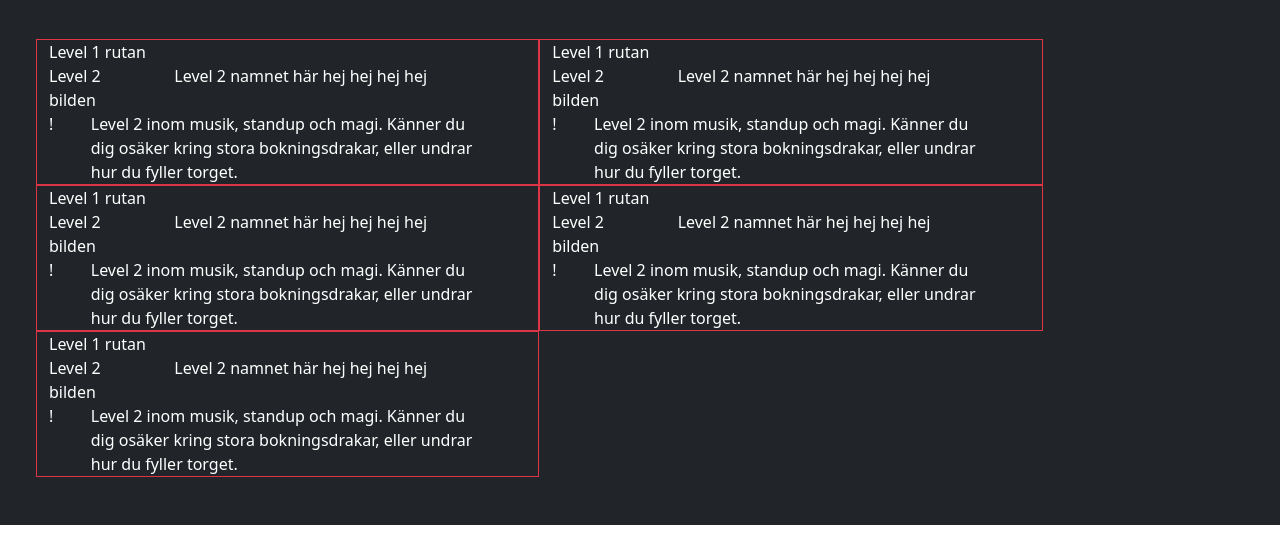
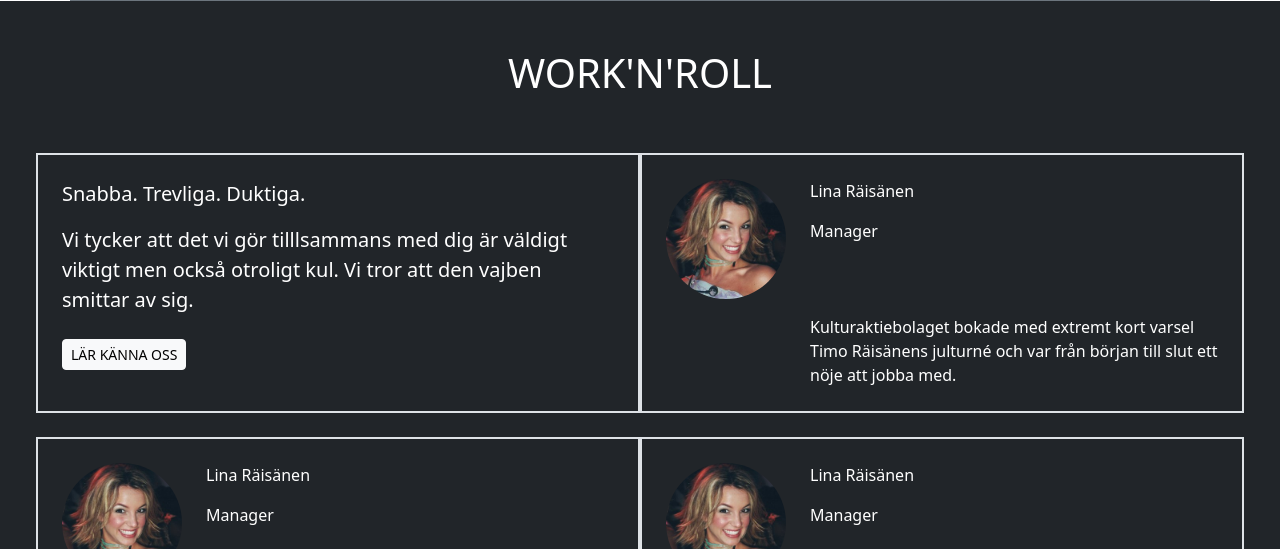
Before and after one commit to hejmaria/KBA-grund, a website: page index.html in a window 1280 px wide. Shown: the part 2251-2800 px from the top of the page. Before the commit the page ends 2776 px from the top, so only its background shows below. Drawn offline with nearby package versions, Linux system fonts and the light colour scheme.

Commit message:
add worknroll grid

```diff
--- a/index.html
+++ b/index.html
@@ -70,8 +70,8 @@
 
     <main>
       <!-- ARTIST GRID -->
-      <div class="container pb-5">
-        <div class="row row-cols-md-4 row-cols-sm- g-4">
+      <div class="container pb-5 border border-danger">
+        <div class="row row-cols-md-4 g-4">
           <div class="card h-100 text-white border-0">
             <img
               class="card-img"
@@ -171,7 +171,7 @@
         <div class="row">
           <div class="col-sm-10">
             <p class="subtitle">Subtitle</p>
-            <h2>Kevin bacon med salami</h2>
+            <h1>KEVIN BACON MED SALAMI</h1>
             <p class="lead">
               Kulturaktiebolaget är en artist- och eventbyrå med bred kompetens.
               Vi har arrangerat konserter och festivaler, skapat scener,
@@ -225,68 +225,106 @@
       <!-- WORK N ROLL GRID -->
 
       <div class="container-fluid bg-dark text-white p-5">
-        <div class="row">
-          <div class="col-md-5 border border-danger">
-            Level 1 rutan
+        <h1 class="text-center pb-5">WORK'N'ROLL</h1>
+        <div class="row justify-content-start g-4">
+          <div class="col-md-6 p-4 border border-2">
             <div class="row">
-              <div class="col-3">Level 2 bilden</div>
-              <div class="col-9">Level 2 namnet här hej hej hej hej</div>
-              <div class="col-3 col-sm-1">!</div>
-              <div class="col-9 col-sm-10">
-                Level 2 inom musik, standup och magi. Känner du dig osäker kring
-                stora bokningsdrakar, eller undrar hur du fyller torget.
+              <div class="col-12 pb-2">
+                <p class="lead">Snabba. Trevliga. Duktiga.</p>
+                <p class="lead">
+                  Vi tycker att det vi gör tilllsammans med dig är väldigt
+                  viktigt men också otroligt kul. Vi tror att den vajben smittar
+                  av sig.
+                </p>
+              </div>
+              <div class="col">
+                <button type="button" class="btn btn-light btn-sm">
+                  LÄR KÄNNA OSS
+                </button>
               </div>
             </div>
           </div>
 
-          <div class="col-md-5 border border-danger">
-            Level 1 rutan
+          <div class="col-md-6 p-4 border border-2">
             <div class="row">
-              <div class="col-3">Level 2 bilden</div>
-              <div class="col-9">Level 2 namnet här hej hej hej hej</div>
-              <div class="col-3 col-sm-1">!</div>
-              <div class="col-9 col-sm-10">
-                Level 2 inom musik, standup och magi. Känner du dig osäker kring
-                stora bokningsdrakar, eller undrar hur du fyller torget.
+              <div class="col-3 pb-3">
+                <img
+                  class="img-fluid rounded-circle"
+                  src="./assets/brittan.jpeg"
+                  alt="profile picture"
+                />
+              </div>
+              <div class="col-9">
+                <p class="Title5">Lina Räisänen</p>
+                <p class="body2">Manager</p>
+              </div>
+              <div class="col-sm-1 col-md-3"></div>
+              <div class="col-sm-10 col-md-9">
+                Kulturaktiebolaget bokade med extremt kort varsel Timo Räisänens
+                julturné och var från början till slut ett nöje att jobba med.
               </div>
             </div>
           </div>
 
-          <div class="col-md-5 border border-danger">
-            Level 1 rutan
+          <div class="col-md-6 p-4 border border-2">
             <div class="row">
-              <div class="col-3">Level 2 bilden</div>
-              <div class="col-9">Level 2 namnet här hej hej hej hej</div>
-              <div class="col-3 col-sm-1">!</div>
-              <div class="col-9 col-sm-10">
-                Level 2 inom musik, standup och magi. Känner du dig osäker kring
-                stora bokningsdrakar, eller undrar hur du fyller torget.
+              <div class="col-3 pb-3">
+                <img
+                  class="img-fluid rounded-circle"
+                  src="./assets/brittan.jpeg"
+                  alt="profile picture"
+                />
+              </div>
+              <div class="col-9">
+                <p class="Title5">Lina Räisänen</p>
+                <p class="body2">Manager</p>
+              </div>
+              <div class="col-sm-1 col-md-3"></div>
+              <div class="col-sm-10 col-md-9">
+                Kulturaktiebolaget bokade med extremt kort varsel Timo Räisänens
+                julturné och var från början till slut ett nöje att jobba med.
               </div>
             </div>
           </div>
 
-          <div class="col-md-5 border border-danger">
-            Level 1 rutan
+          <div class="col-md-6 p-4 border border-2">
             <div class="row">
-              <div class="col-3">Level 2 bilden</div>
-              <div class="col-9">Level 2 namnet här hej hej hej hej</div>
-              <div class="col-3 col-sm-1">!</div>
-              <div class="col-9 col-sm-10">
-                Level 2 inom musik, standup och magi. Känner du dig osäker kring
-                stora bokningsdrakar, eller undrar hur du fyller torget.
+              <div class="col-3 pb-3">
+                <img
+                  class="img-fluid rounded-circle"
+                  src="./assets/brittan.jpeg"
+                  alt="profile picture"
+                />
+              </div>
+              <div class="col-9">
+                <p class="Title5">Lina Räisänen</p>
+                <p class="body2">Manager</p>
+              </div>
+              <div class="col-sm-1 col-md-3"></div>
+              <div class="col-sm-10 col-md-9">
+                Kulturaktiebolaget bokade med extremt kort varsel Timo Räisänens
+                julturné och var från början till slut ett nöje att jobba med.
               </div>
             </div>
           </div>
 
-          <div class="col-md-5 border border-danger">
-            Level 1 rutan
+          <div class="col-md-6 p-4 border border-2">
             <div class="row">
-              <div class="col-3">Level 2 bilden</div>
-              <div class="col-9">Level 2 namnet här hej hej hej hej</div>
-              <div class="col-3 col-sm-1">!</div>
-              <div class="col-9 col-sm-10">
-                Level 2 inom musik, standup och magi. Känner du dig osäker kring
-                stora bokningsdrakar, eller undrar hur du fyller torget.
+              <div class="col-3 pb-3">
+                <img
+                  class="img-fluid rounded-circle"
+                  src="./assets/brittan.jpeg"
+                  alt="profile picture"
+                />
+              </div>
+              <div class="col-9">
+                <p class="Title5">Lina Räisänen</p>
+                <p class="body2">Manager</p>
+              </div>
+              <div class="col-sm-1 col-md-3"></div>
+              <div class="col-sm-10 col-md-9">
+                Kulturaktiebolaget bokade med extremt kort varsel Timo Räisänens
+                julturné och var från början till slut ett nöje att jobba med.
               </div>
             </div>
           </div>
```
Also changed, not shown: assets/brittan.jpeg (added).
